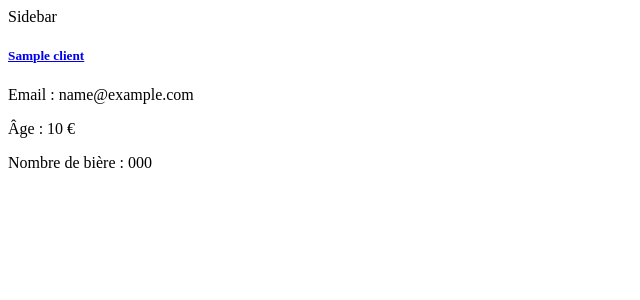
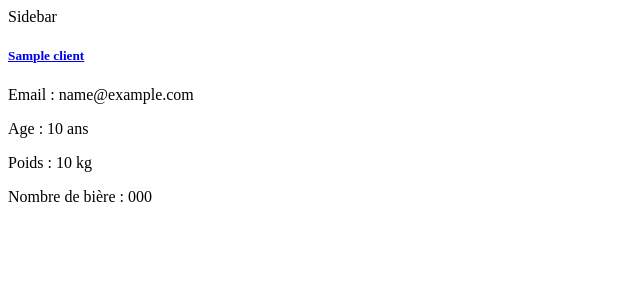
Before and after one commit to GonzalvoJustine/bar, a Symfony app: template templates/client/index.html.twig in a window 1280 px wide. Shown: the top 300 px of the page, without its empty margins (0-640 px from the left). Run offline with Twig, Linux system fonts and the light colour scheme; the template is opened without the code that fills it: most values are stand-ins (such as "Sample title", 1, 10 or a date in 2020); some libraries are stand-ins or nearby versions.

Commit message:
upgrade age and weight client on list client

```diff
--- a/templates/client/index.html.twig
+++ b/templates/client/index.html.twig
@@ -17,8 +17,11 @@
                             {% if client.email is defined %}
                                 <p>Email : {{ client.email }}</p>
                             {% endif %}
+                            {% if client.age is defined  %}
+                                <p>Age : {{ client.age }} ans</p>
+                            {% endif %}
                             {% if client.weight is defined  %}
-                                <p>Âge : {{ client.weight }} &euro;</p>
+                                <p>Poids : {{ client.weight }} kg</p>
                             {% endif %}
                             {% if client.numberBeer is not null  %}
                                 <p>Nombre de bière : {{ client.numberBeer }}</p>
```
